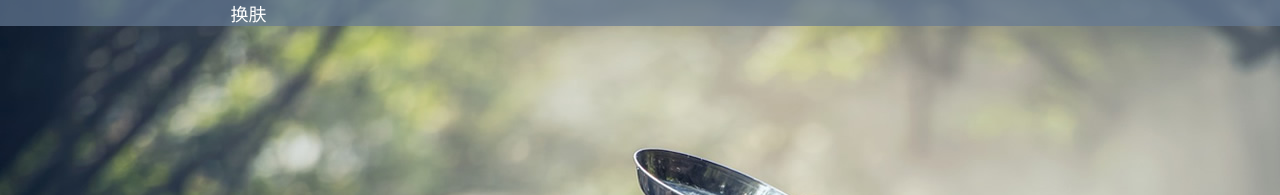
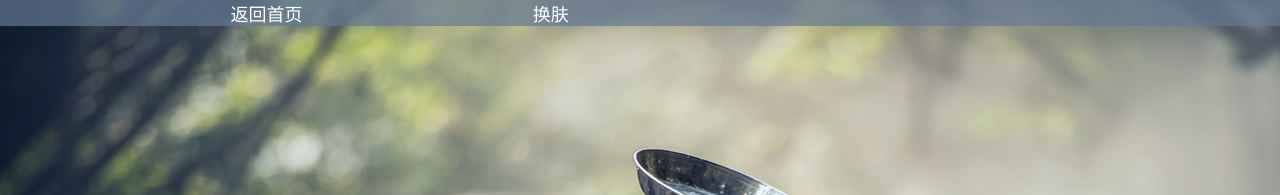
Before and after one commit to AustinCQ/AustinCQ.github.io, a Jekyll site: the page 2016/11/demo/index.html, which Jekyll copies as it is, in a window 1280 px wide. Shown: the top 195 px of the page. Built offline with Jekyll 4.4.1, drawn with Linux system fonts in a browser that asks for light colours; nearby versions of some CDN libraries.

Commit message:
Update index.html

```diff
--- a/2016/11/demo/index.html
+++ b/2016/11/demo/index.html
@@ -2,10 +2,10 @@
 <html lang="en">
 <head>
     <meta charset="UTF-8">
-    <title>换肤</title>
-    <meta name="keywords" content="换肤">
+    <title>使用jQuery自己制作百度首页的换肤效果</title>
+    <meta name="keywords" content="仿百度首页效果,jquery百度换肤,jquery换肤,jquery网页换肤">
     <meta name="generator" content="Austin">
-    <meta name="description" content="测试换肤效果">
+    <meta name="description" content="使用jQuery自己制作百度首页的换肤效果,代码可下载">
     <meta name="换肤" content="">
     <style type="text/css">
         *{margin: 0;padding: 0}
@@ -34,7 +34,7 @@
     </style>
 </head>
 <body>
-<div class="title"><a  href="#">换肤</a></div>
+<div class="title"><a href="http://www.huangdaxing.top">返回首页</a><a  href="#">换肤</a></div>
 <div class="box">
     <div class="head"><a href="#">收起</a></div>
     <div class="box1">
```
